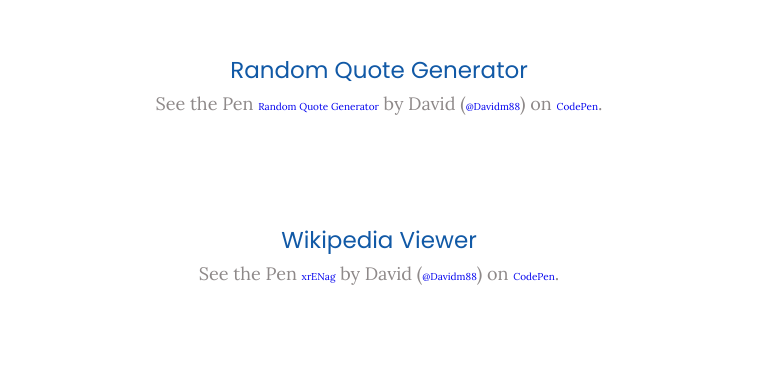
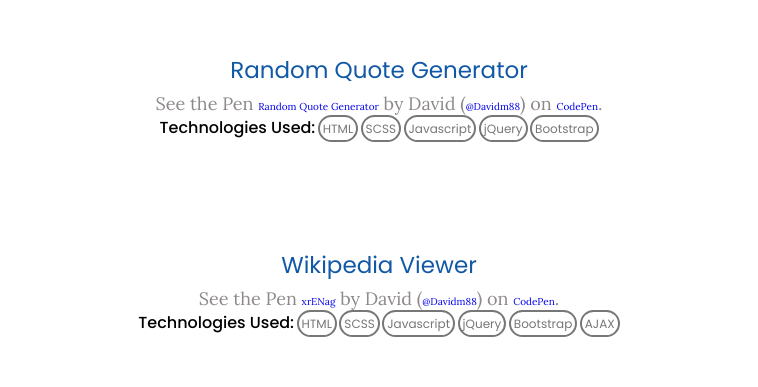
Before and after one commit to davidmartiin/resume, a plain HTML site: page index.html in a window 1280 px wide. Shown: the part 3751-4138 px from the top of the page, without its empty margins (261-1019 px from the left). Drawn offline with nearby package versions, Linux system fonts and the light colour scheme; no server answers; a script that the page names is missing.

Commit message:
Updating Weather Files and Display

```diff
--- a/index.html
+++ b/index.html
@@ -147,11 +147,24 @@
                     <h4>Random Quote Generator</h4>
                     <p data-height="265" data-theme-id="0" data-slug-hash="KqMmKL" data-default-tab="result" data-user="Davidm88" data-embed-version="2" data-pen-title="Random Quote Generator" class="codepen">See the Pen <a href="https://codepen.io/Davidm88/pen/KqMmKL/">Random Quote Generator</a> by David (<a href="https://codepen.io/Davidm88">@Davidm88</a>) on <a href="https://codepen.io">CodePen</a>.</p>
                     <script async src="https://production-assets.codepen.io/assets/embed/ei.js"></script>
+                    <strong>Technologies Used:</strong>
+                    <span class="portTech">HTML</span>
+                    <span class="portTech">SCSS</span>
+                    <span class="portTech">Javascript</span>
+                    <span class="portTech">jQuery</span>
+                    <span class="portTech">Bootstrap</span>
                 </div>
                 <div class="portItem">
                     <h4>Wikipedia Viewer</h4>
                     <p data-height="300" data-theme-id="0" data-slug-hash="xrENag" data-default-tab="result" data-user="Davidm88" data-embed-version="2" data-pen-title="xrENag" class="codepen">See the Pen <a href="https://codepen.io/Davidm88/pen/xrENag/">xrENag</a> by David (<a href="https://codepen.io/Davidm88">@Davidm88</a>) on <a href="https://codepen.io">CodePen</a>.</p>
                     <script async src="https://production-assets.codepen.io/assets/embed/ei.js"></script>
+                    <strong>Technologies Used:</strong>
+                    <span class="portTech">HTML</span>
+                    <span class="portTech">SCSS</span>
+                    <span class="portTech">Javascript</span>
+                    <span class="portTech">jQuery</span>
+                    <span class="portTech">Bootstrap</span>
+                    <span class="portTech">AJAX</span>
                 </div>
             </div>
         </div>
--- a/js/weather.js
+++ b/js/weather.js
@@ -8,7 +8,7 @@
     switch (weather) {
         case "clear-day":
             $body.css("background-color", "#157FA1");
-            colors = "#b8a61d";
+            colors = "#f1d146";
             break;
         case "clear-night":
             $body.css("background-color", "#432A60");
--- a/scss/style.scss
+++ b/scss/style.scss
@@ -201,6 +201,18 @@
     width: 100%;
 }
 
+.portTech {
+    color: #777777;
+    padding: 3px;
+    width: auto;
+    border: 2px solid #777;
+    border-radius: 50px;
+    font: {
+        size: 1.2em;
+        family: "Poppins", sans-serif;
+    }
+}
+
 //Weather Section
 #weatherSec {}
 
```
Also changed, not shown: style.css.
